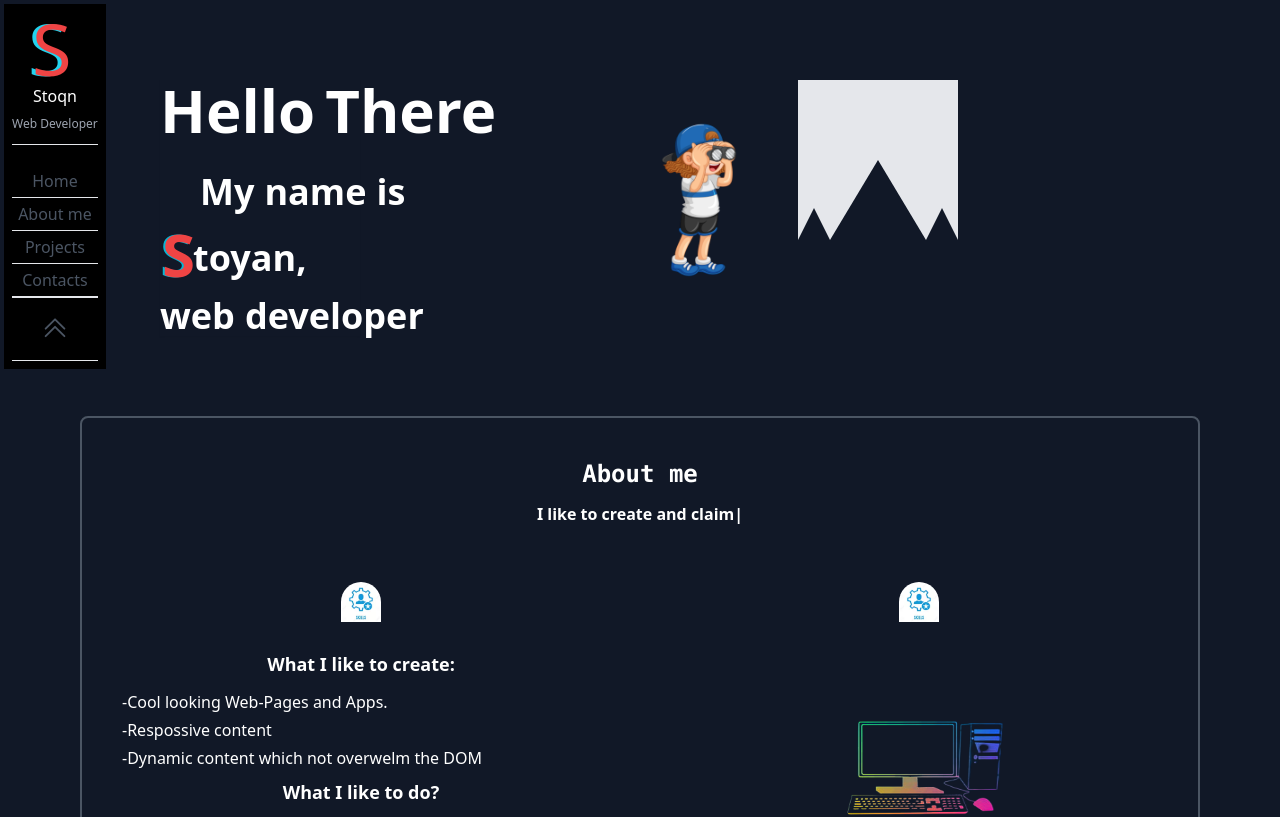
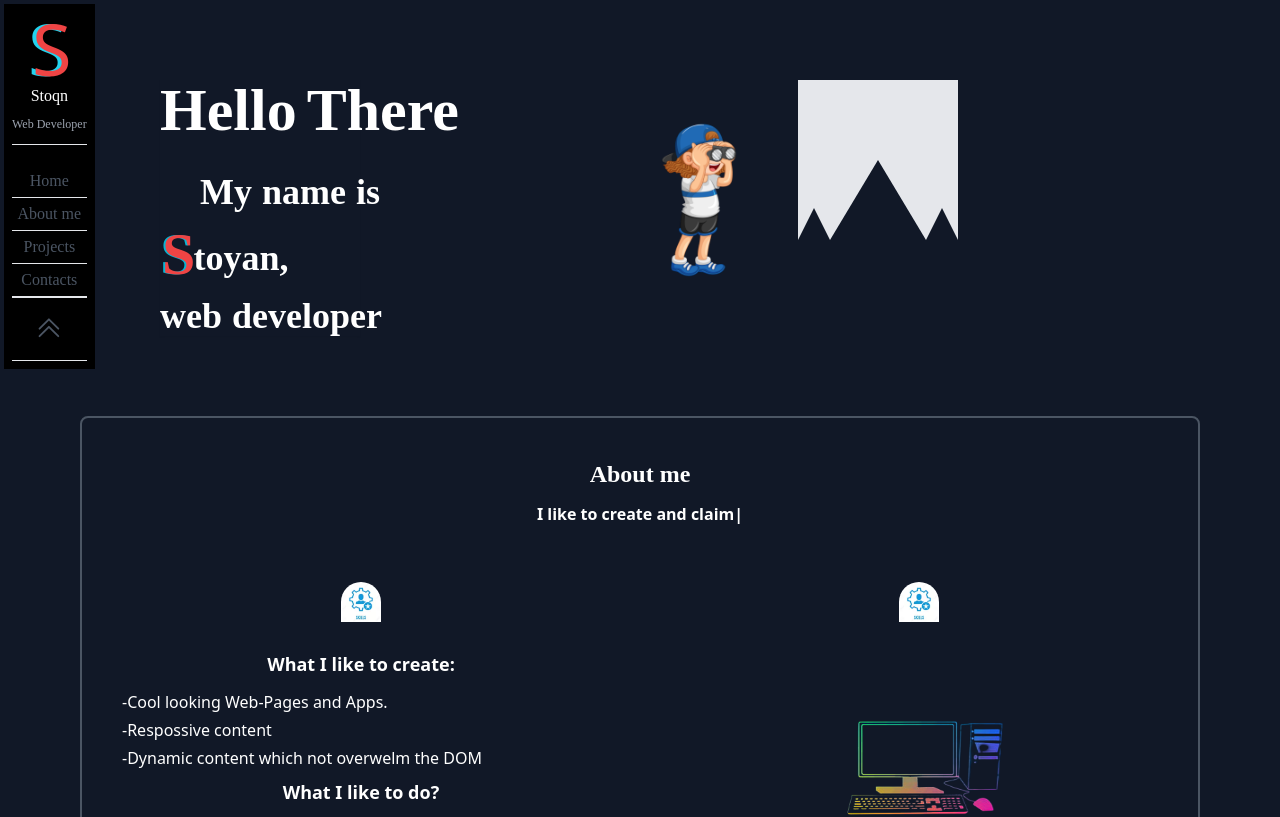
Before and after one commit to enermax5555/Portfolio, a React (Create React App) app in the folder portfolio/: page / in a window 1280 px wide. Shown: the top 817 px of the page. Built offline with nearby package versions, Linux system fonts and the light colour scheme.

Commit message:
Added new fonts in the tailwind config

```diff
--- a/portfolio/tailwind.config.js
+++ b/portfolio/tailwind.config.js
@@ -18,7 +18,9 @@ module.exports = {
   theme: {
     extend: {
       fontFamily: {
-        poppins: ['Poppins', 'sans-serif']
+        poppins: ['Poppins', 'sans-serif'],
+        sofia: ['SofiaSans', 'sans'],
+        montserrat: ['Montserrat', 'serif']
       }
     },
   },
```
